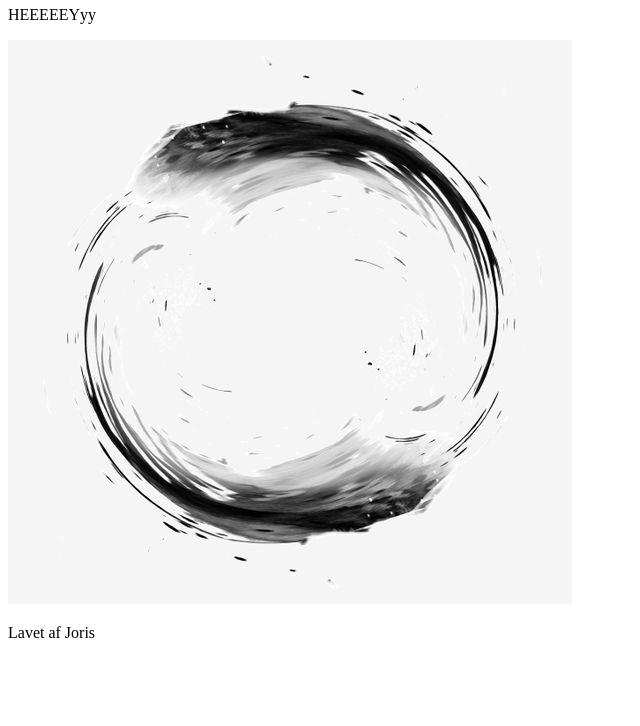
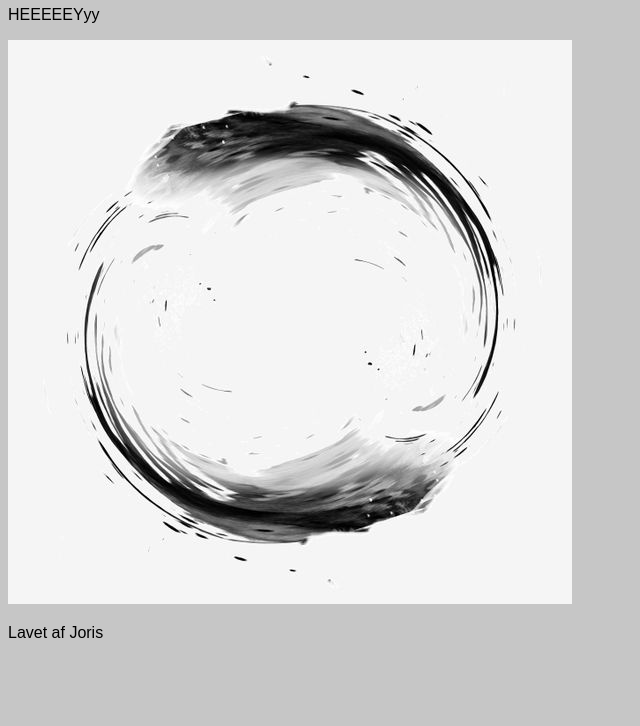
Before and after one commit to snotbroder/bilprojekt, a plain HTML site: page volkswagen.html in a window 1280 px wide. Shown: the part 74-800 px from the top of the page, without its empty margins (0-640 px from the left). Drawn offline with Linux system fonts and the light colour scheme.

Commit message:
linket til mutual style

```diff
--- a/volkswagen.html
+++ b/volkswagen.html
@@ -5,6 +5,7 @@
     <meta charset="utf-8">
     <meta name="viewport" content="width=device-width, initial-scale=1.0">
     <title>VolksWagen</title>
+    <link rel="stylesheet" href="styles/mutual_styles.css">
     <link rel="stylesheet" href="styles/volkswagen.css">
 
 
```
